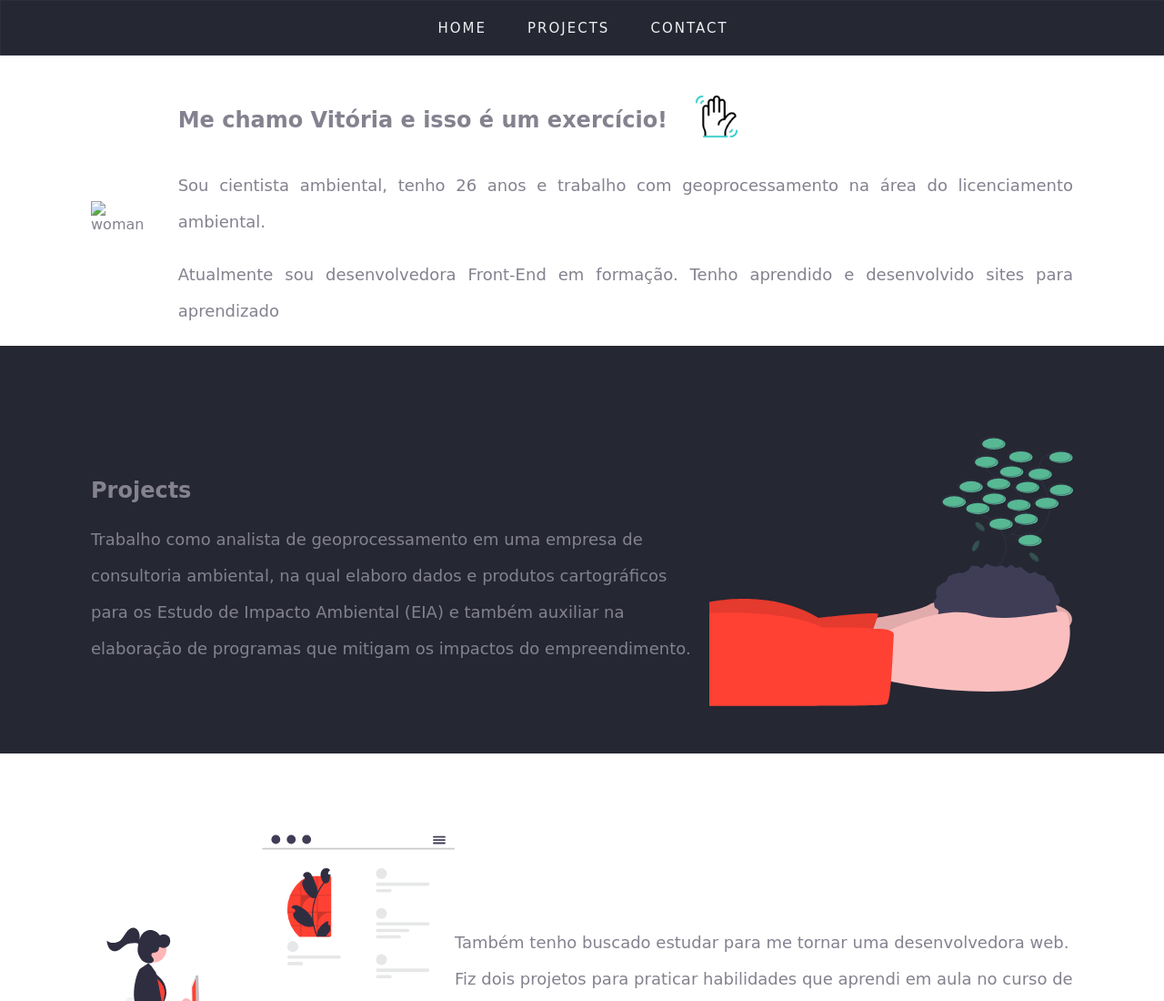
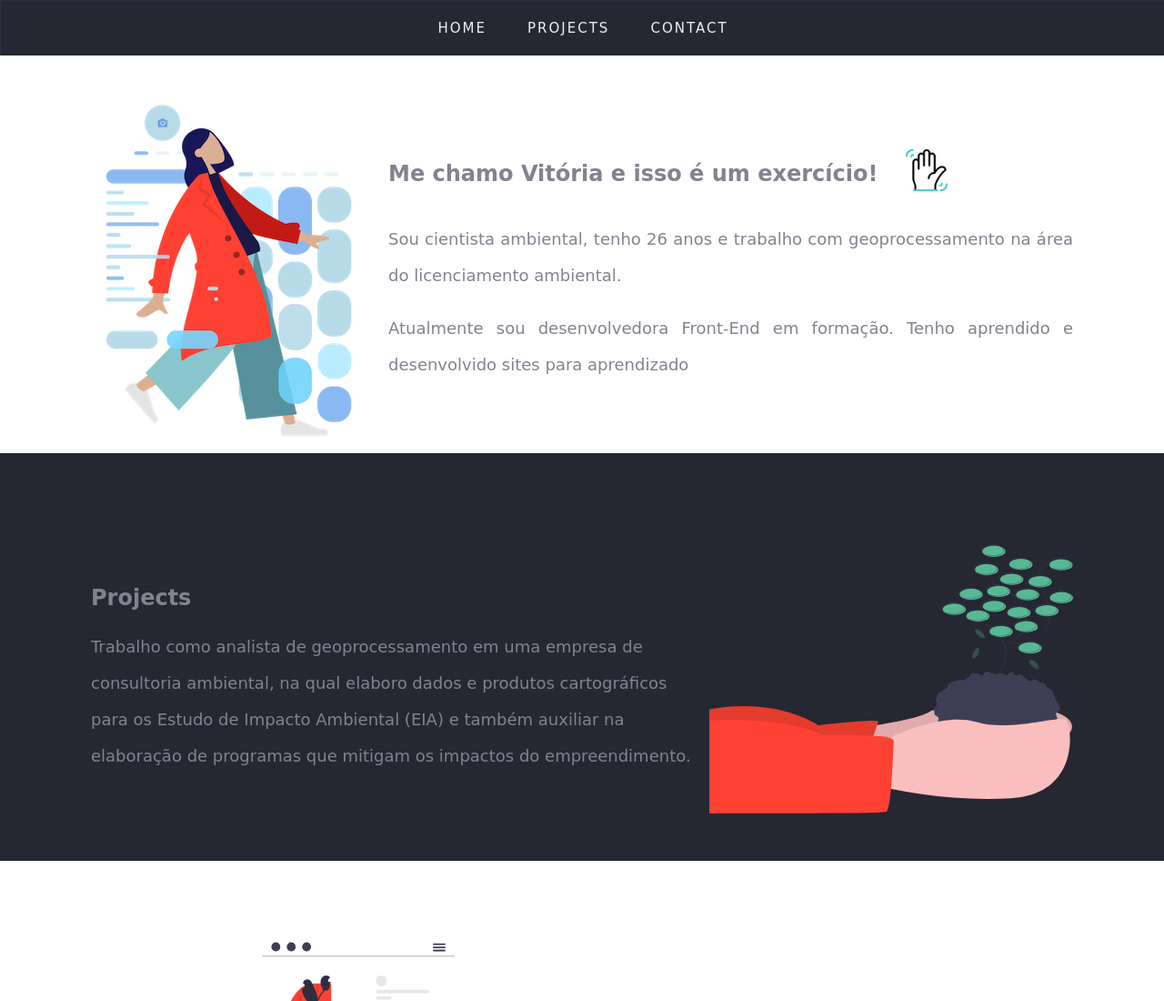
Before and after one commit to vi-lcandido/site-portifolio, a plain HTML site: page index.html in a window 1280 px wide. Shown: the top 1100 px of the page at 91% size. Drawn offline with Linux system fonts and the light colour scheme; the site is published under a folder, as on GitHub Pages, so addresses that start at the root find nothing.

Commit message:
referencia imagem woman

```diff
--- a/index.html
+++ b/index.html
@@ -32,7 +32,7 @@
 
         <section id="flex-home">
 
-            <img src="/img/woman.png" alt="woman" >
+            <img src="./img/woman.png" alt="woman">
 
             <article>
 
```
